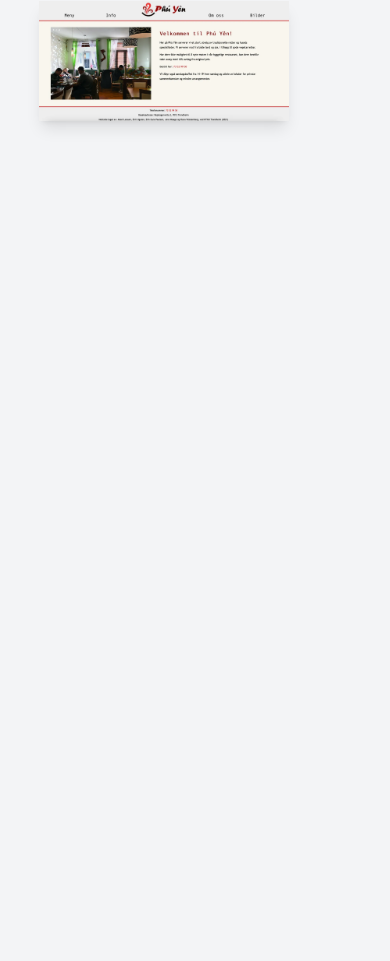
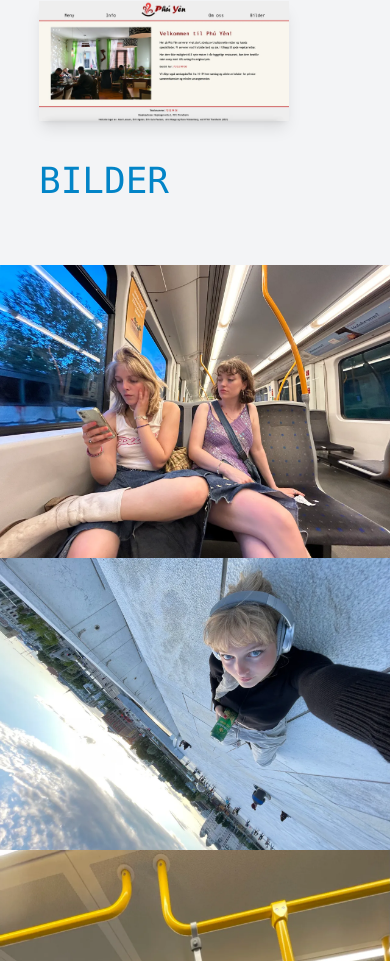
Before and after one commit to klarawust/technosphere-old, a React (Create React App) app: page / in a window 390 px wide. Shown: the part 2817-3778 px from the top of the page. Before the commit the page ends 2978 px from the top, so only its background shows below. Built offline with nearby package versions, Linux system fonts and the light colour scheme.

Commit message:
make CV and images front page more responsive

```diff
--- a/src/App.js
+++ b/src/App.js
@@ -16,11 +16,10 @@ function App() {
           <Prosjekter />
         </div>
         <div className="col-span-1 font-mono">
-          {window.innerWidth > 640 ? (
-            <>
-              <Bildekant />
-            </>
-          ) : null}
+          <h1 className="sm:hidden text-4xl text-sky-600 mx-[10vw] mb-16">
+            BILDER
+          </h1>
+          <Bildekant />
         </div>
       </div>
     </main>
--- a/src/sider/CV.js
+++ b/src/sider/CV.js
@@ -8,7 +8,7 @@ function CV() {
   return (
     <body className="font-mono">
       <Navbar />
-      <div className="mt-20 ml-80 mr-96 pr-40 mb-20">
+      <div className="flex flex-col items-start my-10 mx-20 text-left">
         <Kategori>Erfaring</Kategori>
         <Tittel>Utvikler kateter sommerinternship ‑ 2023</Tittel>
         <Beskrivelse>
```
